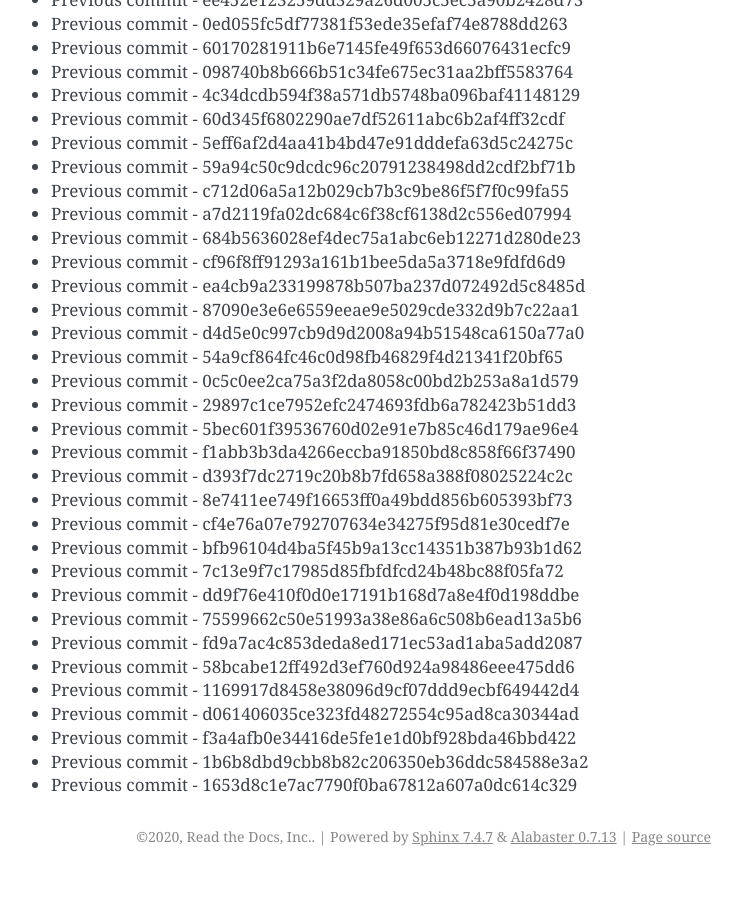
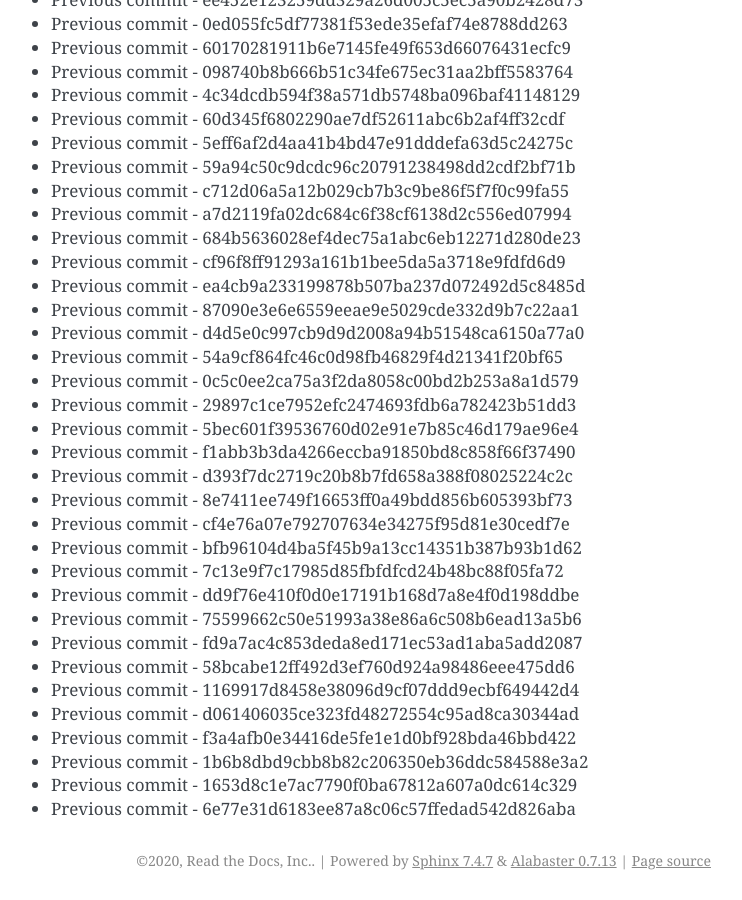
Before and after one commit to readthedocs/rtd-git-stresstest, a Sphinx documentation site: the page built from docs/updates.rst, in a window 1280 px wide and 900 px high, scrolled down 55055 px. Shown: the whole window, without its empty margins (399-1141 px from the left). Built offline with Sphinx 7.4.7, drawn with Linux system fonts in a browser that asks for light colours; before the commit the page ends 55931 px from its top, so only the background shows below that.

Commit message:
Generating commit from previous: 6e77e31d6183ee87a8c06c57ffedad542d826aba

```diff
--- a/docs/updates.rst
+++ b/docs/updates.rst
@@ -2345,3 +2345,4 @@ It can be tested for any performance characteristics.
 * Previous commit - f3a4afb0e34416de5fe1e1d0bf928bda46bbd422
 * Previous commit - 1b6b8dbd9cbb8b82c206350eb36ddc584588e3a2
 * Previous commit - 1653d8c1e7ac7790f0ba67812a607a0dc614c329
+* Previous commit - 6e77e31d6183ee87a8c06c57ffedad542d826aba
```
